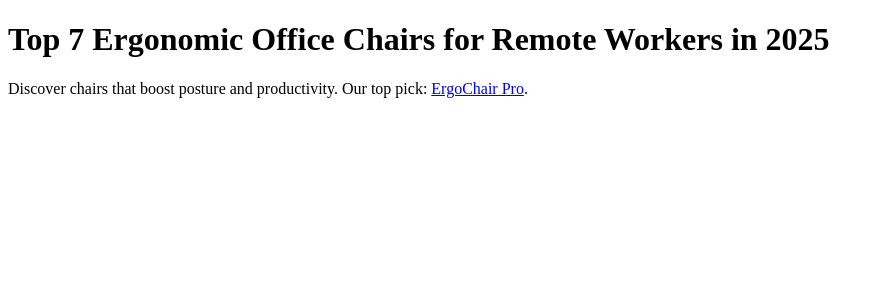
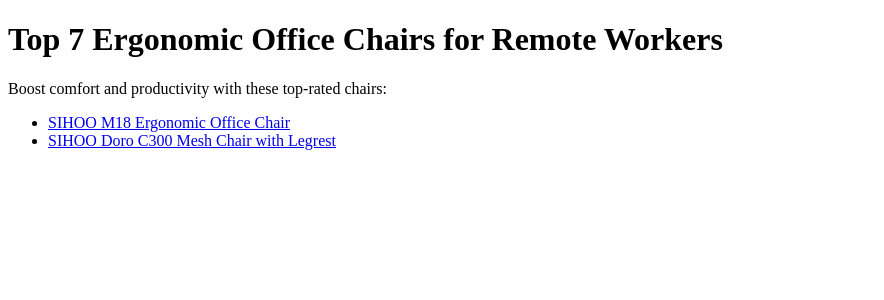
Before and after one commit to McTh12/remote-office-blog-, a Next.js app: page /articles/best-office-chairs in a window 1280 px wide. Shown: the top 300 px of the page, without its empty margins (0-884 px from the left). Built offline with nearby package versions, Linux system fonts and the light colour scheme.

Commit message:
Update best-office-chairs.js

```diff
--- a/pages/articles/best-office-chairs.js
+++ b/pages/articles/best-office-chairs.js
@@ -1,8 +1,20 @@
 export default function BestOfficeChairs() {
   return (
     <div>
-      <h1>Top 7 Ergonomic Office Chairs for Remote Workers in 2025</h1>
-      <p>Discover chairs that boost posture and productivity. Our top pick: <a href="https://www.amazon.com/dp/B08XYZ" target="_blank" rel="noopener noreferrer">ErgoChair Pro</a>.</p>
+      <h1>Top 7 Ergonomic Office Chairs for Remote Workers</h1>
+      <p>Boost comfort and productivity with these top-rated chairs:</p>
+      <ul>
+        <li>
+          <a href="https://www.amazon.co.uk/dp/B0BPDWNSD6?tag=officessuppli-20" target="_blank" rel="noopener noreferrer">
+            SIHOO M18 Ergonomic Office Chair
+          </a>
+        </li>
+        <li>
+          <a href="https://www.amazon.co.uk/dp/B0C3HHMBLT?tag=officessuppli-20" target="_blank" rel="noopener noreferrer">
+            SIHOO Doro C300 Mesh Chair with Legrest
+          </a>
+        </li>
+      </ul>
     </div>
   );
 }
```
